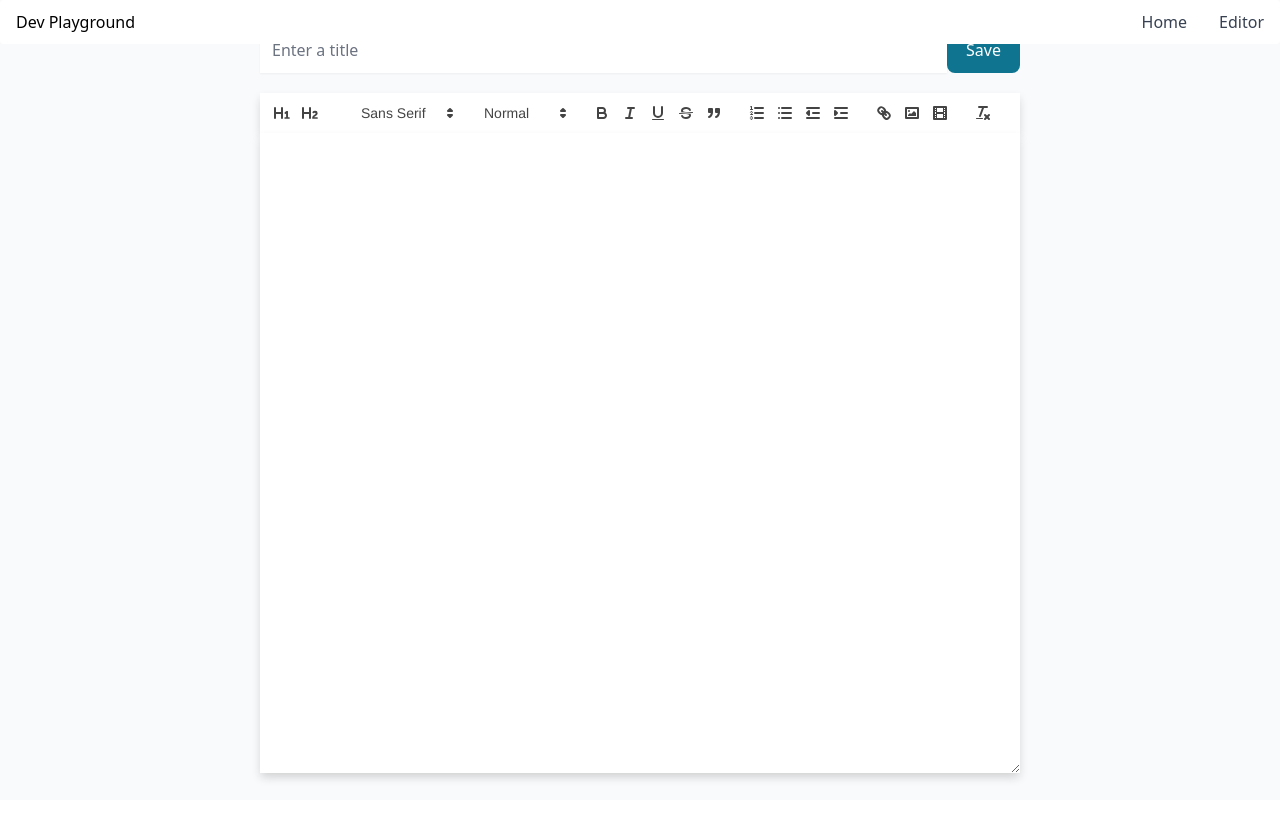
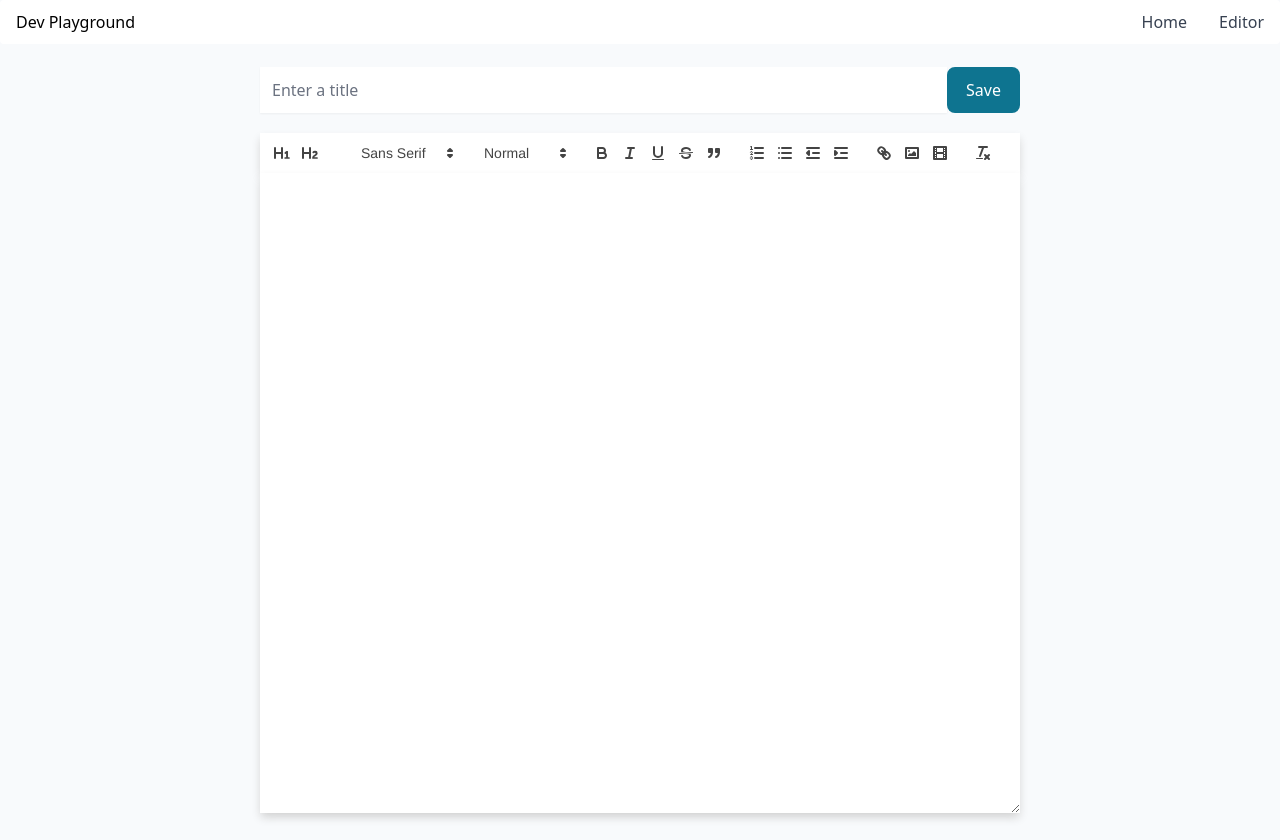
Before and after one commit to Masteesol/devplayground, a Next.js app: page /editor in a window 1280 px wide. Before the commit the page ends 800 px from the top, so only its background shows below. Built offline with nearby package versions, Linux system fonts and the light colour scheme.

Commit message:
FIX: added mt on editor

```diff
--- a/pages/editor/index.js
+++ b/pages/editor/index.js
@@ -21,7 +21,7 @@ export default function EditorPage() {
         <link rel="icon" href="/favicon.ico" />
       </Head>
       <PageLayout>
-        <FlexColCentered className="h-[100vh]">
+        <FlexColCentered className="h-[100vh] mt-[2.5rem]">
           <TextEditor />
         </FlexColCentered>
       </PageLayout>
```
